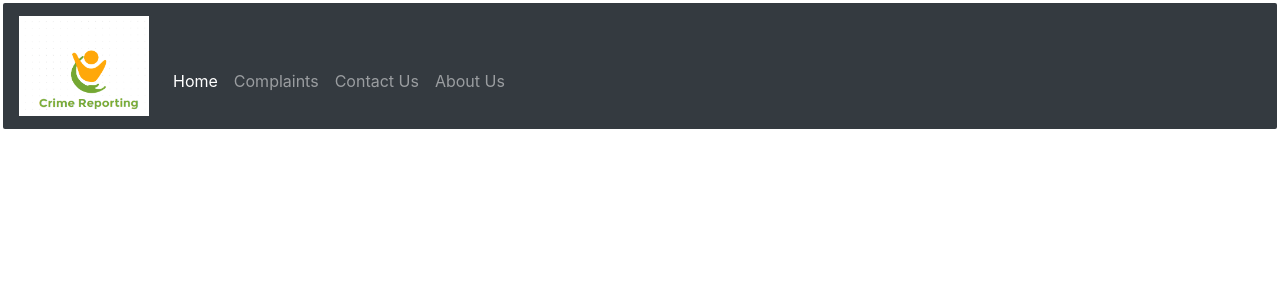
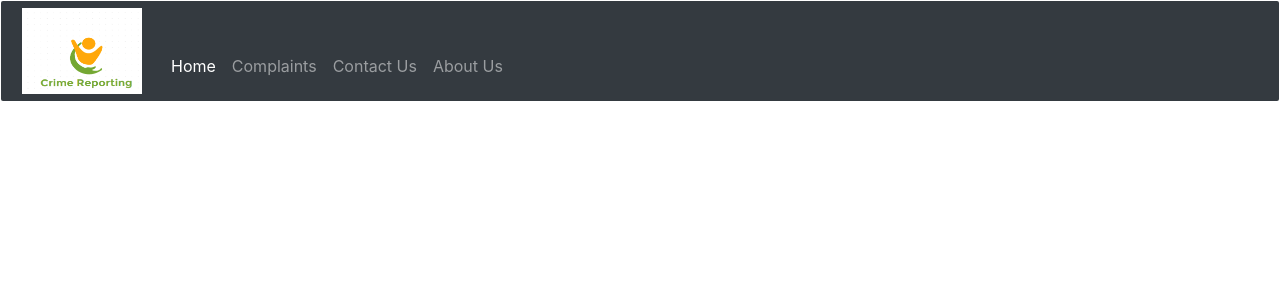
Before and after one commit to Arbaz5631/Crime-Reporting-System, a Django app: page / in a window 1280 px wide. Shown: the top 300 px of the page. Run offline with Django 3.2, Linux system fonts and the light colour scheme; some libraries are stand-ins or nearby versions.

Commit message:
remove search option and decrease the nav height.

```diff
--- a/CrimeReporting/App/static/App/css/logo.css
+++ b/CrimeReporting/App/static/App/css/logo.css
@@ -1,12 +1,13 @@
 .logo{width:130px;
      height:100px;
-
-}
+    padding:7px 5px;
+    }
 
 #nav__heading{
     padding-top:30px;
 }
 #nav{
-    margin:3px;
+    margin:1px;
     border-radius: 2px;
+    height:100px;
 }
```
